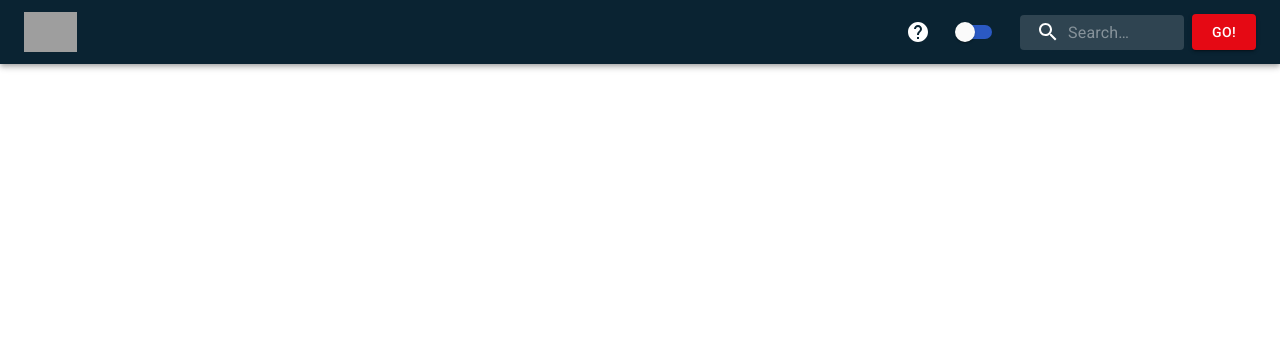
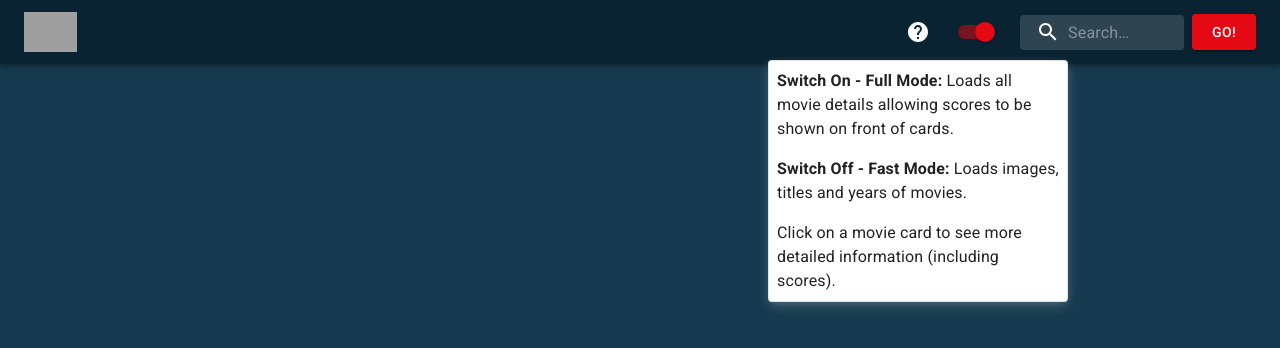
Before and after one commit to oguru/notflix, a React (Create React App) app: page / in a window 1280 px wide. Both pictures are taken after a click on the icon 918 px from the left and 32 px from the top of the page. Shown: the top 348 px of the page. Built offline with nearby package versions, Linux system fonts and the light colour scheme; grey boxes are pictures that could not be loaded.

Commit message:
pre adding switch functionality

```diff
--- a/src/App.jsx
+++ b/src/App.jsx
@@ -2,7 +2,8 @@ import React, { useState, useEffect } from "react";
 import './App.module.scss';
 import Dashboard from "./containers/Dashboard"
 import Navbar from "./components/Navbar"
-import { createMuiTheme, ThemeProvider } from '@material-ui/core/styles';
+import { createMuiTheme, ThemeProvider, makeStyles } from '@material-ui/core/styles';
+
 
 function App() {
 
@@ -12,6 +13,16 @@ function App() {
   const [displayMode, setDisplayMode] = useState([true])
 
   //change useState to useReducer?
+
+  const useStyles = makeStyles((theme) => ({
+    app: {
+      backgroundColor: theme.palette.background.default,
+      width: "100vw",
+      height: "100vh"
+    }
+  }))
+
+  const classes = useStyles();
 
   useEffect(() => {
     if (movieName) {
@@ -38,24 +49,13 @@ function App() {
     .catch(err => console.log(err))
   }
 
-  // const theme = createMuiTheme({
-  //   palette: {
-  //     main: {
-  //       primary: "#000000"
-  //       // secondary: green,
-  //     }
-  //   }
-  // });
-
   return (
-    // <section className="App">
     <>
-      {/* <ThemeProvider theme={theme}> */}
+      <section className={classes.app}>
         <Navbar getMovieName={getMovieName} setDisplayMode={setDisplayMode} displayMode={displayMode} />
         <Dashboard movieResults={movieResults} movieDetails={movieDetails} fetchData={fetchData} />
-      {/* </ThemeProvider> */}
+      </section>
     </>
-    // {/* </section> */}
   );
 }
 
--- a/src/components/Navbar/Navbar.jsx
+++ b/src/components/Navbar/Navbar.jsx
@@ -1,15 +1,17 @@
 import React, { useState } from "react";
 import styles from "./Navbar.module.scss";
 // import Button from "../Button";
-import {InputBase, IconButton, Typography, Toolbar, AppBar, Button, Switch} from '@material-ui/core';
+import {InputBase, IconButton, Typography, Toolbar, AppBar, Button, Switch, Popper, Paper} from '@material-ui/core';
 import { fade, makeStyles } from '@material-ui/core/styles';
 import SearchIcon from '@material-ui/icons/Search';
 import notflixImg from "../../assets/notflix-logo-800.png";
 import HelpIcon from '@material-ui/icons/Help';
+import zIndex from "@material-ui/core/styles/zIndex";
 
 const Navbar = (props) => {
   const { getMovieName, displayMode, setDisplayMode } = props;
 
+  const [anchorEl, setAnchorEl] = useState(null);
   const [searchTxt, setSearchTxt] = useState("");
 
     // .MuiSwitch-switchBase {color} = switch main
@@ -29,6 +31,29 @@ const Navbar = (props) => {
     },
     notflix: {
       height: '40px'
+    },
+    popper: {
+      zIndex: 3000
+    },
+    helpIcon: {
+      transition: "0.1s",
+      cursor: "pointer",
+      "&:hover": {
+        color: "#2b59c3"
+      },
+      "&:active": {
+        color: "#e50914"
+      }
+    },
+    paperHelp: {
+      backgroundColor: "white",
+      padding: theme.spacing(1),
+      margin: theme.spacing(2, 0),
+      width: "300px",
+      boxShadow: "0px 4px 12px -2px rgba(201,201,201,0.4)"
+    },
+    helpTitle: {
+      fontWeight: "bold"
     },
     displaySwitch: {
       margin: theme.spacing(0, 2)
@@ -79,14 +104,19 @@ const Navbar = (props) => {
 
   const classes = useStyles();
 
-  const displayHelp = () => alert("help");
+  const toggleHelp = (event) => {
+    setAnchorEl(anchorEl ? null : event.currentTarget);
+  };
 
-  const handleKeyInput = e => {
-    // e.key === "enter" ?
-    // setSearchTxt(e.target.value)
+  const helpOpen = Boolean(anchorEl);
+  const helpId = helpOpen ? 'popper' : undefined;
 
-    // setSearchTxt(e.target.value)
-  }
+  // const handleKeyInput = e => {
+  //   // e.key === "enter" ?
+  //   // setSearchTxt(e.target.value)
+
+  //   // setSearchTxt(e.target.value)
+  // }
 
   return (
     <>
@@ -95,8 +125,20 @@ const Navbar = (props) => {
         <Toolbar className={classes.navStyles}>
           <img className={classes.notflix} src={notflixImg} alt="Notflix Logo"/>
           <div className={classes.searchCont}>
-              <HelpIcon className={classes.helpIcon} onClick={() => displayHelp()} />
-              <Switch className={classes.displaySwitch} />
+            <Popper className={classes[helpId]} open={helpOpen} anchorEl={anchorEl}>
+              {/* <div className={classes.helpWindow}> */}
+                <Paper className={classes.paperHelp} variant="outlined" backgroundColor="white" elevation={23}>
+                  <Typography paragraph={true}><span className={classes.helpTitle}>Switch On - Full Mode:</span> Loads all movie details allowing scores to be shown on front of cards.</Typography>
+                  <Typography paragraph={true}><span className={classes.helpTitle}>Switch Off - Fast Mode:</span> Loads images, titles and years of movies.</Typography>
+                  <Typography>Click on a movie card to see more detailed information (including scores).</Typography>
+                </Paper>
+              {/* </div> */}
+            </Popper>
+              <HelpIcon className={classes.helpIcon} onClick={toggleHelp} />
+              <Switch
+                className={classes.displaySwitch}
+                onChange={() => setDisplayMode(!displayMode)}
+                checked={displayMode}/>
             <div className={classes.search}>
               <span className={classes.searchIcon}>
                 <SearchIcon />
--- a/src/containers/Dashboard/Dashboard.jsx
+++ b/src/containers/Dashboard/Dashboard.jsx
@@ -1,5 +1,4 @@
 import React, { useState, useEffect } from "react";
-// import styles from "./Dashboard.module.scss";
 import MovieCard from "../../components/MovieCard"
 import {Grid, Card} from '@material-ui/core';
 import { makeStyles } from '@material-ui/core/styles';
@@ -63,8 +62,6 @@ const Dashboard = (props) => {
     )
   }
 
-
-
   const showDetails = index => {
     alert(index);
   }
--- a/src/index.css
+++ b/src/index.css
@@ -1,6 +1,5 @@
 body {
   margin: 0;
-  /* color: #fbff00 */
   font-family: -apple-system, BlinkMacSystemFont, 'Segoe UI', 'Roboto', 'Oxygen',
     'Ubuntu', 'Cantarell', 'Fira Sans', 'Droid Sans', 'Helvetica Neue',
     sans-serif;
--- a/src/index.js
+++ b/src/index.js
@@ -10,16 +10,15 @@ import { createMuiTheme, ThemeProvider } from '@material-ui/core/styles';
 const theme = createMuiTheme({
   overrides: {
     MuiSwitch: {
-      "&$checked": {
-        track: {
-        backgroundColor: "#c9c254",
-        opacity: 1
-        }
-      },
+      // "&$checked": {
+      //   track: {
+      //   backgroundColor: "#c9c254",
+      //   opacity: 1
+      //   }
+      // },
       track: {
         backgroundColor: "#2b59c3",
         opacity: 1
-
       }
     }
   },
@@ -29,7 +28,7 @@ const theme = createMuiTheme({
       white: "#fff"
     },
     background: {
-      paper: "rgba(22, 59, 80, 1)",
+      paper: "#0a2332",
       default: "#163b50"
     },
     primary: {
@@ -61,7 +60,7 @@ const theme = createMuiTheme({
 // #055E94 - old nav colour
 // #4486AF - old search colour
 
-//#0d3b4d page bg
+//#163b50 page bg
 //#0f2837 card and nav bg
 
 ReactDOM.render(
--- a/src/palette.css
+++ b/src/palette.css
@@ -6,7 +6,7 @@
     }
     .background {
       /* paper:  */
-      color: #163b50;
+      color: #0a2332;
       /* default:  */
       color: #163b50
     }
@@ -16,7 +16,7 @@
       /* main:  */
       color: #0a2332;
       /* dark:  */
-      color: rgba(37, 130, 187, 1);
+      color: #2582bb;
       /* contrastText:  */
       color: #fff
     }
@@ -24,7 +24,7 @@
       /* light:  */
       color: #ff4081;
       /* main:  */
-      color: rgba(229, 9, 20, 1);
+      color: #e50914;
       /* dark:  */
       color: #2b59c3;
       /* contrastText:  */
```
Also changed, not shown: src/containers/Dashboard/Dashboard.module.scss (deleted, +0 -11 lines).
